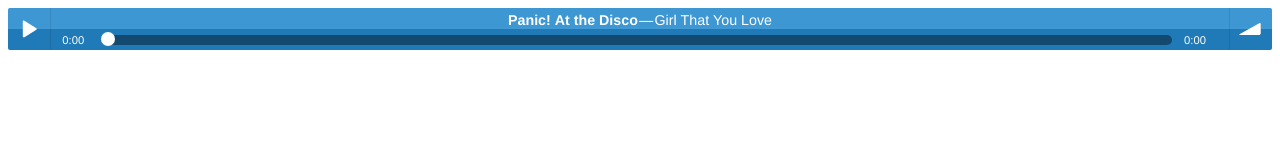
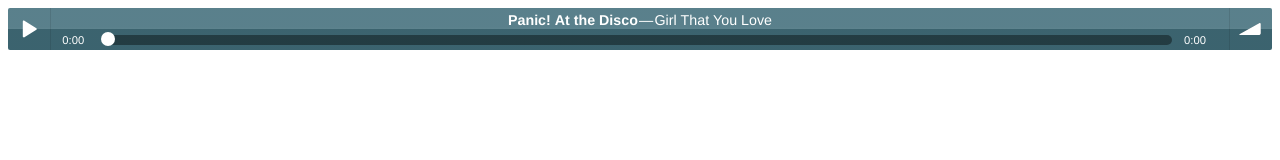
Before and after one commit to Allerdale/Allerdale.github.io, a plain HTML site: page slam/cyberpunk/index.html in a window 1280 px wide. Drawn offline with Linux system fonts and the light colour scheme.

Commit message:
color
slight color tweak to fit the site theme

```diff
--- a/css/bar-ui.css
+++ b/css/bar-ui.css
@@ -90,7 +90,7 @@
 .sm2-bar-ui .bd,
 .sm2-bar-ui .sm2-extra-controls {
  position: relative;
- background-color: #2288cc;
+ background-color: #426e7b;
  /*
  transition: background 0.2s ease-in-out;
  */
```
